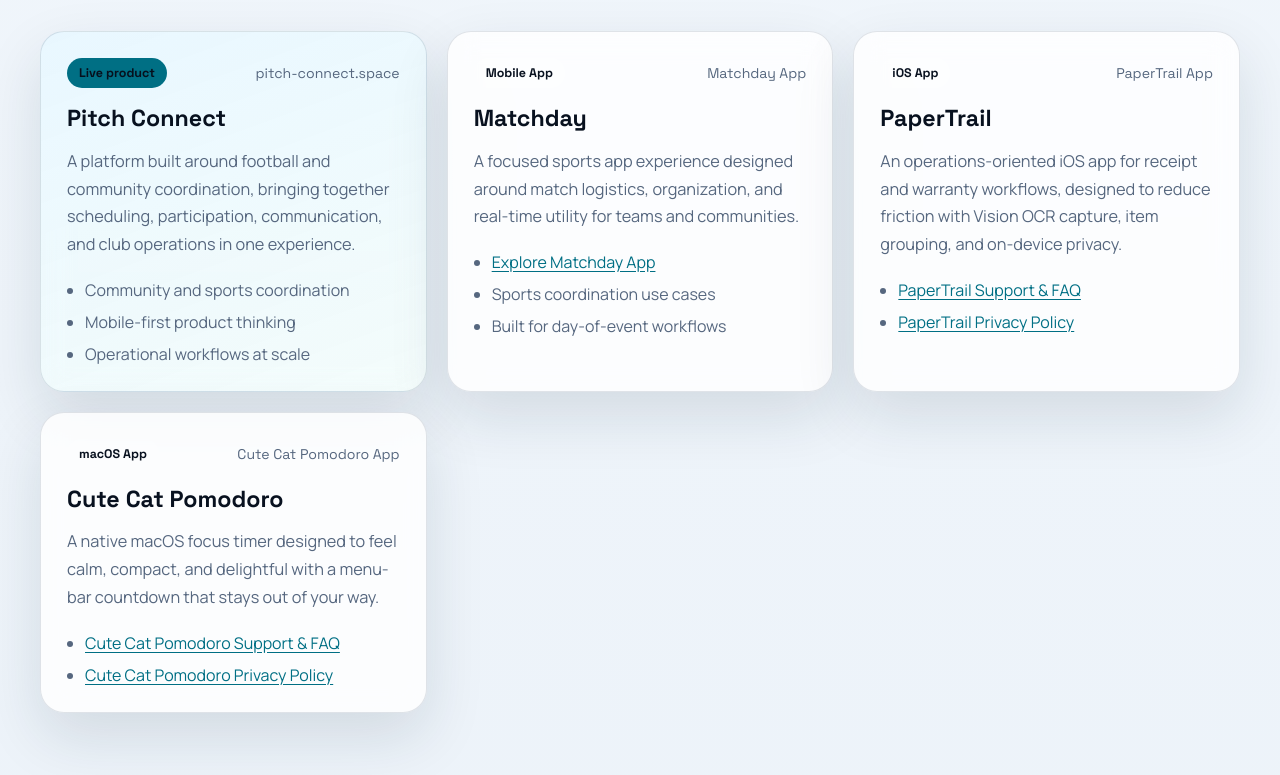
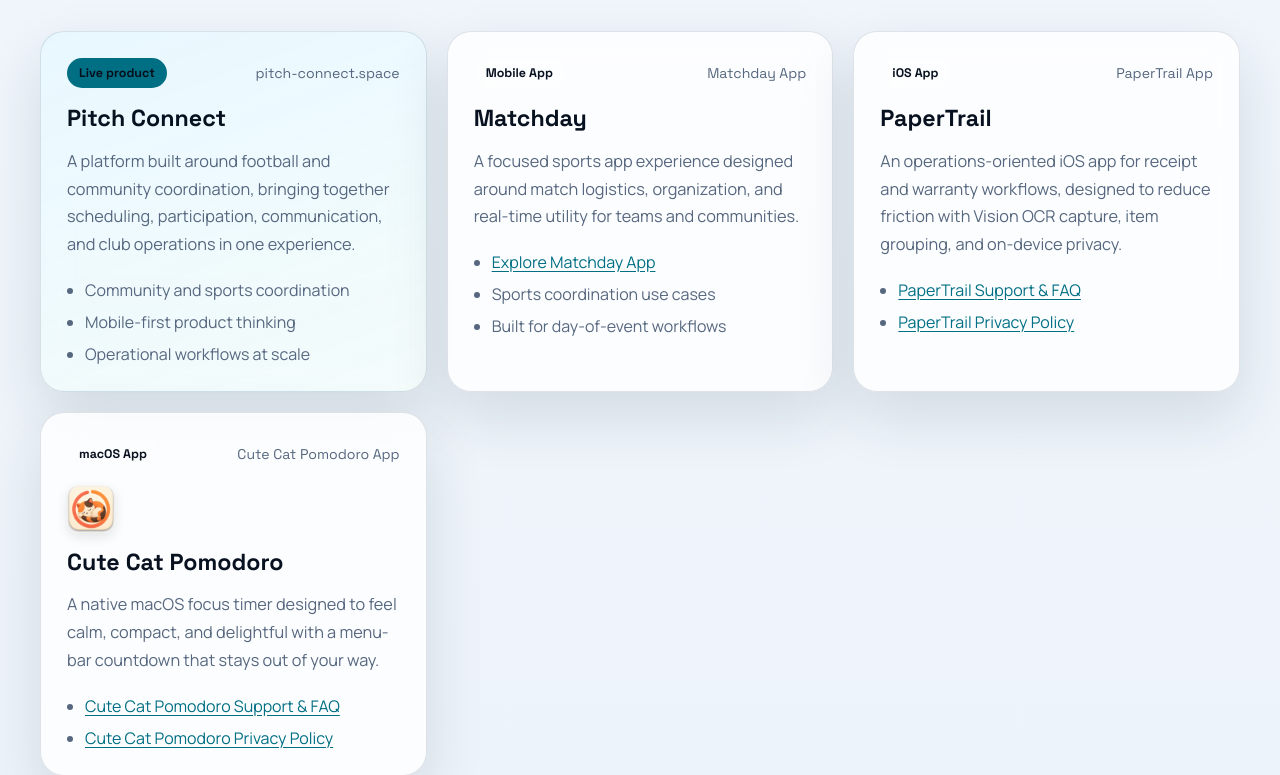
Before and after one commit to Aark2g-Labs/k2gllc.online, a website: page index.html in a window 1280 px wide. Shown: the part 1818-2593 px from the top of the page. Drawn offline with Linux system fonts and the light colour scheme.

Commit message:
Add app icon to Cute Cat Pomodoro cards

```diff
--- a/index.html
+++ b/index.html
@@ -214,7 +214,8 @@
                 <span class="badge badge-alt">macOS App</span>
                 <a href="/apps/cutecatpomodoro/">Cute Cat Pomodoro App</a>
               </div>
-              <h3>Cute Cat Pomodoro</h3>
+              <img src="/apps/cutecatpomodoro/icon.png" alt="Cute Cat Pomodoro icon" style="width: 48px; height: 48px; border-radius: 12px; margin-top: 16px; margin-bottom: 12px; box-shadow: 0 4px 12px rgba(0,0,0,0.1);">
+              <h3 style="margin-top: 0;">Cute Cat Pomodoro</h3>
               <p>
                 A native macOS focus timer designed to feel calm, compact,
                 and delightful with a menu-bar countdown that stays out of your way.
```
Also changed, not shown: apps/index.html (+2 -1 lines), apps/cutecatpomodoro/icon.png (added).
